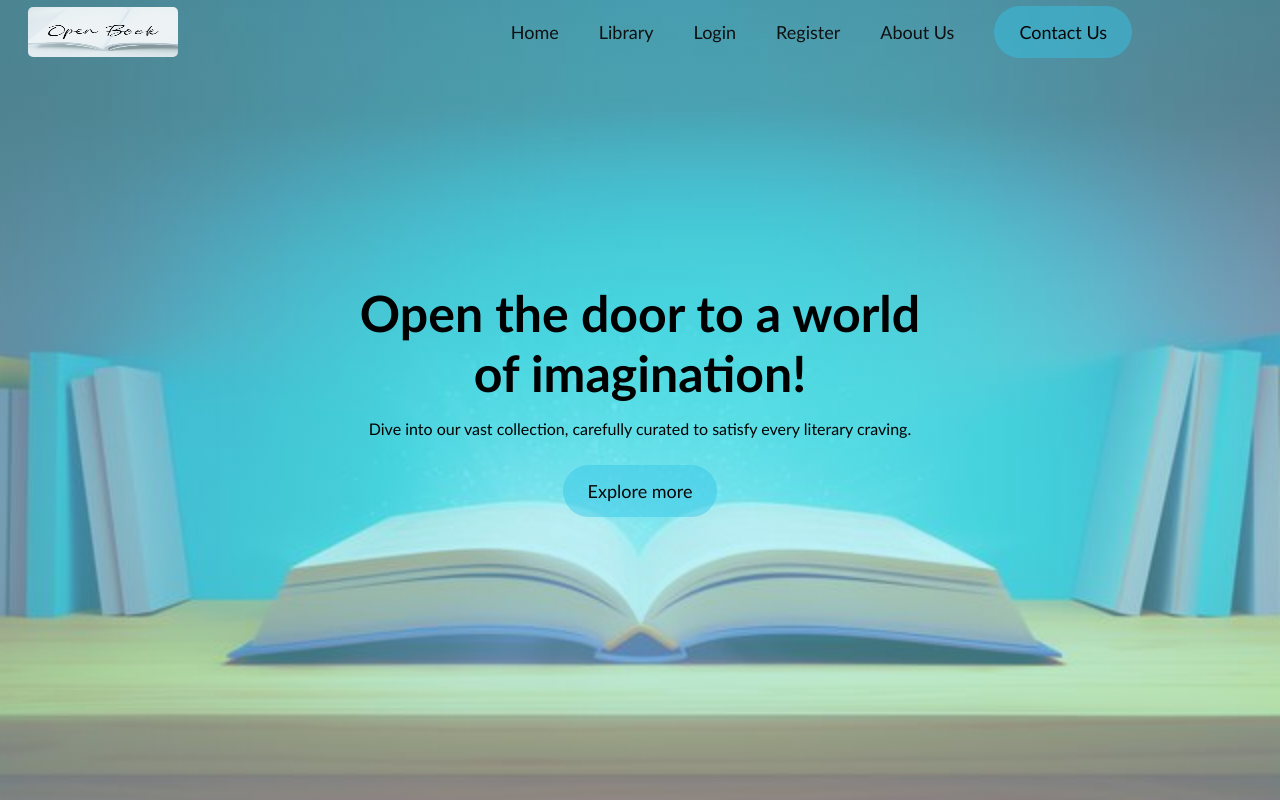
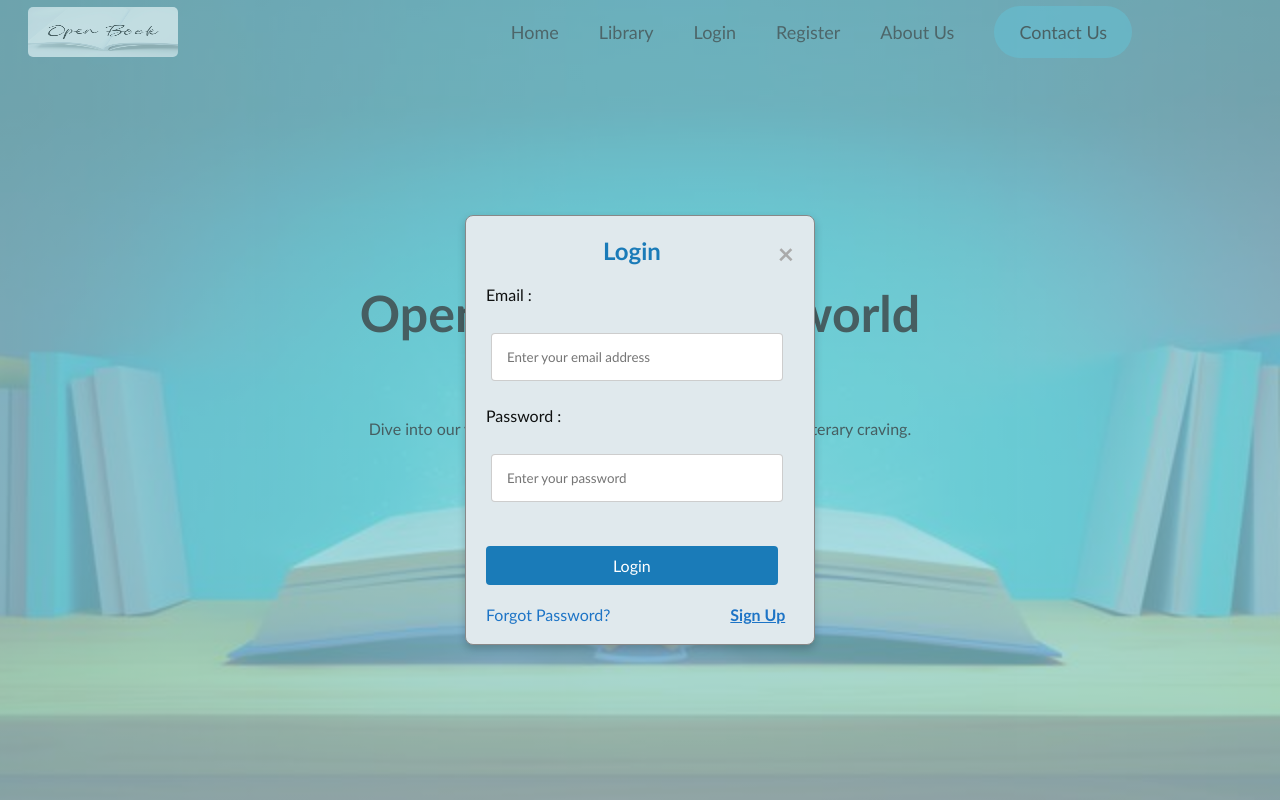
Before and after one commit to Sanjana-Janagani/Fictional-books-system-frontend, a React (Vite) app: page /login in a window 1280 px wide. Shown: the top 800 px of the page. Built offline with nearby package versions, Linux system fonts and the light colour scheme.

Commit message:
changed the styling of login and register pages

```diff
--- a/src/components/Login/Login.css
+++ b/src/components/Login/Login.css
@@ -19,7 +19,7 @@
     margin: 5% auto;
     padding: 20px;
     border: 1px solid #888;
-    width: 300px;
+    width: 350px;
     border-radius: 8px;
     box-shadow: 0 4px 8px rgba(0, 0, 0, 0.2);
 
@@ -86,9 +86,8 @@
 
   .forgot{
     color : rgb(29, 116, 198);
+    display: inline-block;
   }
-
-  .no-account{
-    margin-left : 150px;
-
-  }
+.signup{
+  padding-left: 120px;
+}
--- a/src/components/Login/Login.jsx
+++ b/src/components/Login/Login.jsx
@@ -1,5 +1,6 @@
 import React, { useState } from 'react';
 import './Login.css'
+import { NavLink } from 'react-router-dom';
 
 function Login({ closeModal }) {
   const [username, setUsername] = useState('');
@@ -14,7 +15,8 @@ function Login({ closeModal }) {
   return (
     <div className="modal">
       <div className="modal-content">
-        <span className="close" onClick={closeModal}>&times;</span>
+        <span className="close">
+          <NavLink to ="/">&times;</NavLink></span>
         <h2>Login</h2>
         <form onSubmit={handleLoginClick}>
           <label htmlFor="username">Email :</label><br />
@@ -25,7 +27,7 @@ function Login({ closeModal }) {
             value={username}
             placeholder='Enter your email address'
             onChange={(e) => setUsername(e.target.value)}
-          /><br />
+          />
           <label htmlFor="password">Password :</label><br />
           <input
             type="password"
@@ -34,11 +36,11 @@ function Login({ closeModal }) {
             value={password}
             placeholder='Enter your password'
             onChange={(e) => setPassword(e.target.value)}
-          /><br /><br />
+          /><br />
           <input type="submit" value="Login" />
         </form>
         <p className='forgot'>Forgot Password?</p>
-        <p className='no-account'>Don't have an account? <b><u>Sign Up</u></b> here</p>
+        <p className='forgot signup'><b><u>Sign Up</u></b></p>
       </div>
     </div>
   );
--- a/src/components/Navbar/Navbar.jsx
+++ b/src/components/Navbar/Navbar.jsx
@@ -5,7 +5,7 @@ import menu_icon from '../../assets/images/menu_icon.png'
 import { Link } from 'react-scroll';
 import Login from '../Login/Login';
 import Register from '../Register/Register';
-
+import { Route, Routes, NavLink } from 'react-router-dom';
 const Navbar = () => {
   const[sticky, setSticky] = useState(false);
 
@@ -35,14 +35,26 @@ const Navbar = () => {
         <ul className={menu ? '' : 'hide-menu'}>
             <li><Link to='hero' smooth = {true} offset={0} duration = {500}>Home</Link></li>
             <li><Link to='show' smooth = {true} offset={-260} duration = {500}>Library</Link></li>
-            <li onClick={openLoginModal}>Login</li>
-            <li onClick={openRegisterModal}>Register</li>
+            <li>
+            <NavLink to="login">Login</NavLink></li>
+            <li>
+            <NavLink to="register">Register</NavLink>
+            </li>
             <li><Link to='about' smooth = {true} offset={-200} duration = {500}>About Us</Link></li>
             <li><Link to='contact' smooth = {true} offset={-260} duration = {500} className='btn'>Contact Us</Link></li>
         </ul>
         <img src = {menu_icon} alt='' className='menu-icon' onClick = {toggleMenu}/>
-        {isLoginOpen && <Login closeModal={closeLoginModal} />}
-        {isRegisterOpen && <Register closeModal={closeRegisterModal} />}
+
+        <Routes>
+        <Route
+          path="login"
+          element={<Login closeModal={closeLoginModal} />}
+        ></Route>
+        <Route
+          path="register"
+          element={<Register closeModal={closeRegisterModal} />}
+        ></Route>
+      </Routes>
     </nav>
   )
 }
--- a/src/components/Register/Register.css
+++ b/src/components/Register/Register.css
@@ -9,8 +9,9 @@
   width: 100%;
   height: 100%;
   overflow: auto;
-    background-color: rgba(0, 0, 0, 0.4);
+  background-color: rgba(146, 196, 203, 0.478);
   padding-top: 60px;
+
 }
 
 .modal-content {
@@ -18,9 +19,10 @@
   margin: 5% auto;
   padding: 20px;
   border: 1px solid #888;
-    width: 300px;
+  width: 350px;
   border-radius: 8px;
   box-shadow: 0 4px 8px rgba(0, 0, 0, 0.2);
+
 }
 
 .close {
@@ -41,6 +43,7 @@
   text-align: center;
   color: #1a7bb8;
   font-family: 'Gill Sans', 'Gill Sans MT', Calibri, 'Trebuchet MS', sans-serif;
+  cursor: pointer;
 }
 
 form {
@@ -57,8 +60,15 @@
 }
 
 input[type="text"],
-  input[type="email"],
-  input[type="password"]{
+input[type="password"] {
+  width: 100%;
+  padding: 15px;
+  margin: 5px;
+  border: 1px solid #ccccccf6;
+  border-radius: 4px;
+}
+
+input[type="email"]{
   width: 100%;
   padding: 15px;
   margin: 5px;
@@ -81,3 +91,11 @@
 input[type="submit"]:hover {
   background-color: #0056b3;
 }
+
+.forgot{
+  color : rgb(29, 116, 198);
+  display: inline-block;
+}
+.signup{
+padding-left: 120px;
+}
--- a/src/components/Register/Register.jsx
+++ b/src/components/Register/Register.jsx
@@ -1,5 +1,6 @@
 import React, { useState } from 'react';
-
+import { NavLink } from 'react-router-dom';
+import './Register.css';
 function Register({ closeModal }) {
   const [username, setUsername] = useState('');
   const [email, setEmail] = useState('');
@@ -14,7 +15,8 @@ function Register({ closeModal }) {
   return (
     <div className="modal">
       <div className="modal-content">
-        <span className="close" onClick={closeModal}>&times;</span>
+        <span className="close">
+        <NavLink to ="/">&times;</NavLink></span>
         <h2>Register</h2>
         <form onSubmit={handleSubmit}>
           <label htmlFor="regUsername">Username:</label><br />
@@ -23,24 +25,27 @@ function Register({ closeModal }) {
             id="regUsername"
             name="regUsername"
             value={username}
+            placeholder='Enter your User Name'
             onChange={(e) => setUsername(e.target.value)}
-          /><br />
+          />
           <label htmlFor="regEmail">Email:</label><br />
           <input
             type="email"
             id="regEmail"
             name="regEmail"
             value={email}
+            placeholder='Enter your email address'
             onChange={(e) => setEmail(e.target.value)}
-          /><br />
+          />
           <label htmlFor="regPassword">Password:</label><br />
           <input
             type="password"
             id="regPassword"
             name="regPassword"
             value={password}
+            placeholder='Enter password'
             onChange={(e) => setPassword(e.target.value)}
-          /><br /><br />
+          /><br />
           <input type="submit" value="Submit" />
         </form>
       </div>
```
Also changed, not shown: src/main.jsx (+5 -2 lines). Lines whose indentation alone changed are shown as unchanged.
